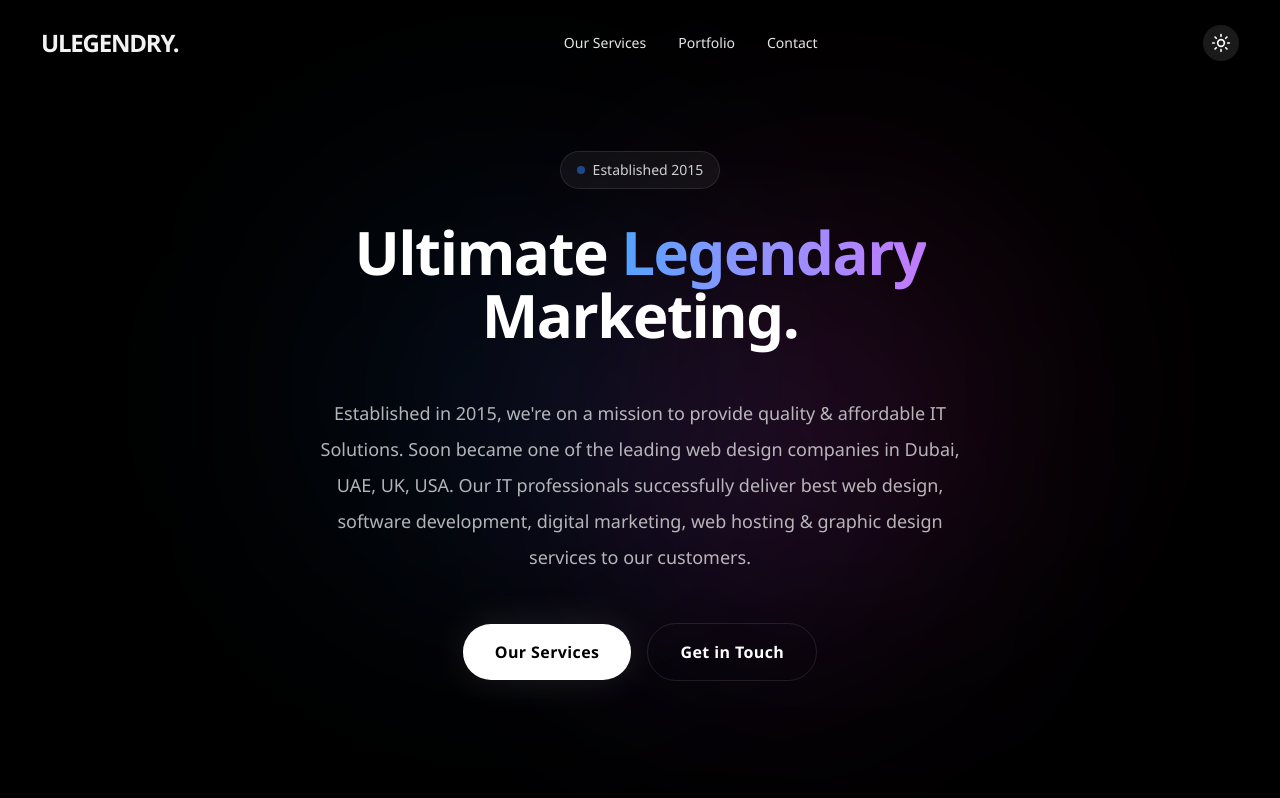
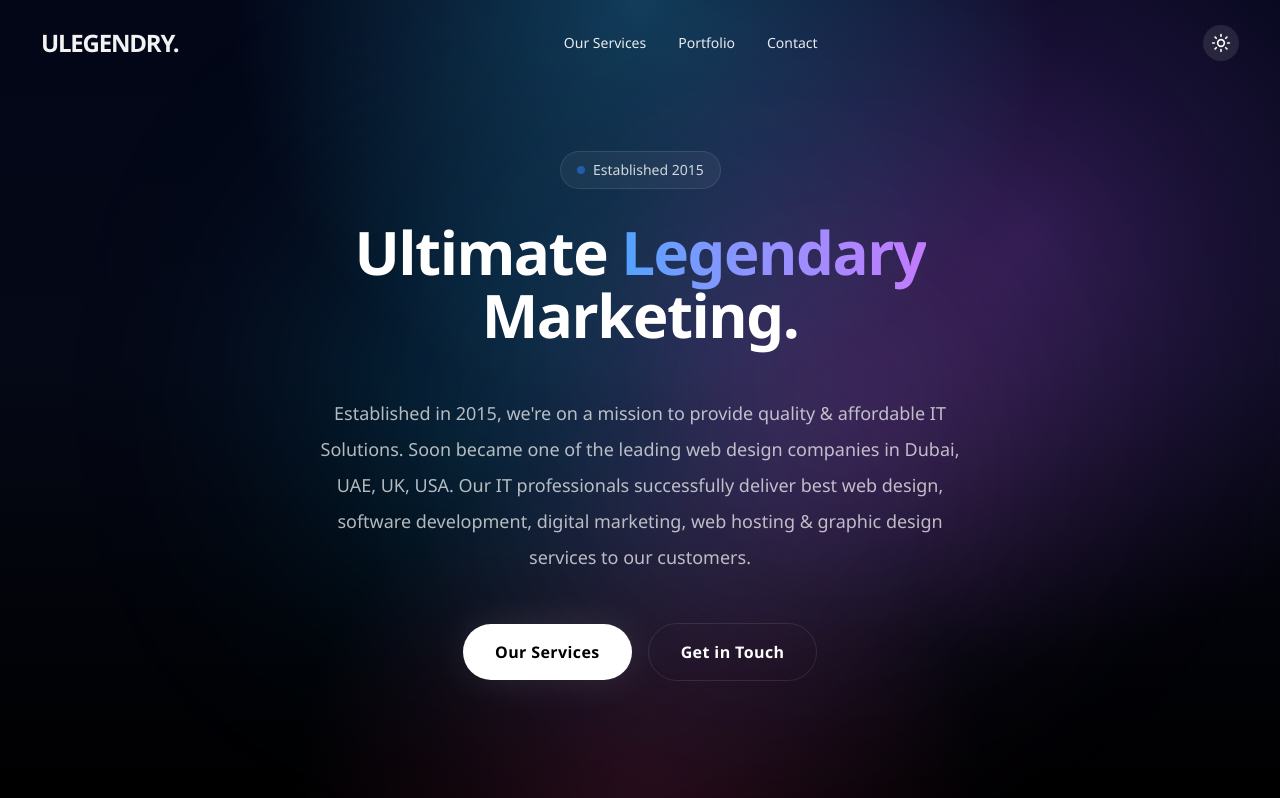
Before and after one commit to CapAswin/U_Legendry, a React (Vite) app: page / in a window 1280 px wide. Shown: the top 798 px of the page. Built offline with nearby package versions, Linux system fonts and the light colour scheme.

Commit message:
performance issue fix

```diff
--- a/src/components/Hero.tsx
+++ b/src/components/Hero.tsx
@@ -1,87 +1,46 @@
 "use client";
 
-import { motion, useScroll, useTransform } from "motion/react";
-import { useRef } from "react";
-
 /**
- * Hero section component with scroll-based parallax and entrance animations
- * Features animated background blobs and call-to-action buttons
+ * Hero section with compositor-friendly CSS animations only.
+ * This keeps the initial route off the heavy motion runtime path.
  */
 export function Hero() {
-  // Reference for the hero section to track scroll position
-  const heroSectionRef = useRef<HTMLElement>(null);
-
-  // Track scroll progress relative to this section
-  const { scrollYProgress } = useScroll({
-    target: heroSectionRef,
-    offset: ["start start", "end start"],
-  });
-
-  // Parallax effect: move content up as user scrolls
-  const parallaxY = useTransform(scrollYProgress, [0, 1], ["0%", "50%"]);
-
-  // Fade out effect as user scrolls down
-  const fadeOpacity = useTransform(scrollYProgress, [0, 1], [1, 0]);
-
   return (
     <section
       id="hero"
-      ref={heroSectionRef}
       className="relative min-h-screen flex items-center justify-center overflow-hidden bg-white dark:bg-black pt-10 sm:pt-8"
     >
-      <motion.div
-        style={{ y: parallaxY, opacity: fadeOpacity }}
-        className="relative z-10 flex flex-col items-center justify-center text-center px-5 sm:px-6 md:px-8 max-w-7xl mx-auto"
-      >
-        {/* Animated badge showing we're live/active */}
-        <motion.div
-          initial={{ opacity: 0, y: 20 }}
-          animate={{ opacity: 1, y: 0 }}
-          transition={{ duration: 0.8, ease: [0.16, 1, 0.3, 1] }}
-          className="inline-flex items-center rounded-full border border-black/10 dark:border-white/10 bg-black/5 dark:bg-white/5 px-3 sm:px-4 py-1 sm:py-2 text-xs sm:text-sm font-medium text-black/80 dark:text-white/80 mb-6 sm:mb-8 backdrop-blur-md"
-        >
+      <div
+        aria-hidden="true"
+        className="absolute inset-0 z-0 bg-[radial-gradient(circle_at_top,_rgba(59,130,246,0.16),_transparent_38%),radial-gradient(circle_at_80%_30%,_rgba(168,85,247,0.14),_transparent_34%),linear-gradient(180deg,_rgba(255,255,255,0.96)_0%,_rgba(239,246,255,0.92)_45%,_rgba(255,255,255,1)_100%)] dark:bg-[radial-gradient(circle_at_top,_rgba(56,189,248,0.3),_transparent_40%),radial-gradient(circle_at_80%_30%,_rgba(168,85,247,0.24),_transparent_36%),radial-gradient(circle_at_50%_100%,_rgba(236,72,153,0.16),_transparent_34%),linear-gradient(180deg,_#020617_0%,_#050816_45%,_#000000_100%)]"
+      />
+
+      <div className="hero-stage relative z-10 flex flex-col items-center justify-center text-center px-5 sm:px-6 md:px-8 max-w-7xl mx-auto">
+        <div className="hero-badge inline-flex items-center rounded-full border border-black/10 dark:border-white/10 bg-black/5 dark:bg-white/5 px-3 sm:px-4 py-1 sm:py-2 text-xs sm:text-sm font-medium text-black/80 dark:text-white/80 mb-6 sm:mb-8 backdrop-blur-md">
           <span className="flex h-2 w-2 rounded-full bg-blue-500 mr-2 animate-pulse"></span>
           Established 2015
-        </motion.div>
+        </div>
 
-        {/* Main headline with gradient text effect */}
-        <motion.h1
-          initial={{ opacity: 0, y: 40 }}
-          animate={{ opacity: 1, y: 0 }}
-          transition={{ duration: 1, delay: 0.1, ease: [0.16, 1, 0.3, 1] }}
-          className="text-3xl sm:text-4xl md:text-5xl lg:text-6xl xl:text-6xl 2xl:text-7xl font-bold tracking-tight text-black dark:text-white max-w-[92vw] sm:max-w-3xl leading-tight md:leading-[1.05] mb-4 sm:mb-6"
-        >
+        <h1 className="hero-title text-3xl sm:text-4xl md:text-5xl lg:text-6xl xl:text-6xl 2xl:text-7xl font-bold tracking-tight text-black dark:text-white max-w-[92vw] sm:max-w-3xl leading-tight md:leading-[1.05] mb-4 sm:mb-6">
           Ultimate{" "}
           <span className="text-transparent bg-clip-text bg-gradient-to-r from-blue-600 to-purple-600 dark:from-blue-400 dark:to-purple-400">
             Legendary
           </span>{" "}
           Marketing.
-        </motion.h1>
+        </h1>
 
-        {/* Subtitle describing our services */}
-        <motion.p
-          initial={{ opacity: 0, y: 20 }}
-          animate={{ opacity: 1, y: 0 }}
-          transition={{ duration: 1, delay: 0.2, ease: [0.16, 1, 0.3, 1] }}
-          className="mt-4 sm:mt-6 text-sm sm:text-base md:text-lg text-black/70 dark:text-white/70 max-w-[90vw] sm:max-w-2xl font-medium leading-relaxed md:leading-loose"
-        >
+        <p className="hero-copy mt-4 sm:mt-6 text-sm sm:text-base md:text-lg text-black/70 dark:text-white/70 max-w-[90vw] sm:max-w-2xl font-medium leading-relaxed md:leading-loose">
           Established in 2015, we're on a mission to provide quality &
           affordable IT Solutions. Soon became one of the leading web design
           companies in Dubai, UAE, UK, USA. Our IT professionals successfully
           deliver best web design, software development, digital marketing, web
           hosting & graphic design services to our customers.
-        </motion.p>
+        </p>
 
-        {/* Call-to-action buttons */}
-        <motion.div
-          initial={{ opacity: 0, scale: 0.9 }}
-          animate={{ opacity: 1, scale: 1 }}
-          transition={{ duration: 0.8, delay: 0.4, ease: [0.16, 1, 0.3, 1] }}
-          className="mt-8 sm:mt-10 md:mt-12 flex flex-col sm:flex-row items-center gap-3 sm:gap-4"
-        >
+        <div className="hero-actions mt-8 sm:mt-10 md:mt-12 flex flex-col sm:flex-row items-center gap-3 sm:gap-4">
           <a
             href="#services"
-            className="w-full sm:w-auto px-6 sm:px-8 py-3 sm:py-4 rounded-full bg-black dark:bg-white text-white dark:text-black font-semibold tracking-wide hover:scale-105 transition-transform duration-300 shadow-[0_0_40px_rgba(0,0,0,0.1)] dark:shadow-[0_0_40px_rgba(255,255,255,0.1)] text-sm sm:text-base"
+            className="w-full sm:w-auto px-6 sm:px-8 py-3 sm:py-4 rounded-full bg-black dark:bg-white text-white dark:text-black font-semibold tracking-wide hover:scale-105 transition-transform duration-300 shadow-[0_0_40px_rgba(0,0,0,0.1)] dark:shadow-[0_0_40px_rgba(255,255,255,0.1)] text-sm sm:text-base will-change-transform"
           >
             Our Services
           </a>
@@ -91,14 +50,13 @@ export function Hero() {
           >
             Get in Touch
           </a>
-        </motion.div>
-      </motion.div>
+        </div>
+      </div>
 
-      {/* Animated background blobs for visual interest */}
       <div className="absolute inset-0 z-0 overflow-hidden pointer-events-none">
-        <div className="absolute top-1/4 left-1/4 w-96 h-96 bg-blue-500/20 dark:bg-blue-500/10 rounded-full blur-[128px] mix-blend-multiply dark:mix-blend-screen animate-blob"></div>
-        <div className="absolute top-1/3 right-1/4 w-96 h-96 bg-purple-500/20 dark:bg-purple-500/10 rounded-full blur-[128px] mix-blend-multiply dark:mix-blend-screen animate-blob animation-delay-2000"></div>
-        <div className="absolute bottom-1/4 left-1/2 w-96 h-96 bg-pink-500/20 dark:bg-pink-500/10 rounded-full blur-[128px] mix-blend-multiply dark:mix-blend-screen animate-blob animation-delay-4000"></div>
+        <div className="absolute top-1/4 left-1/4 w-96 h-96 bg-blue-500/20 dark:bg-sky-400/20 rounded-full blur-[128px] mix-blend-multiply dark:mix-blend-screen animate-blob"></div>
+        <div className="absolute top-1/3 right-1/4 w-96 h-96 bg-purple-500/20 dark:bg-violet-400/18 rounded-full blur-[128px] mix-blend-multiply dark:mix-blend-screen animate-blob animation-delay-2000"></div>
+        <div className="absolute bottom-1/4 left-1/2 w-96 h-96 bg-pink-500/20 dark:bg-fuchsia-400/16 rounded-full blur-[128px] mix-blend-multiply dark:mix-blend-screen animate-blob animation-delay-4000"></div>
       </div>
     </section>
   );
--- a/src/index.css
+++ b/src/index.css
@@ -43,6 +43,28 @@
       transform: translateX(0);
     }
   }
+
+  @keyframes hero-fade-up {
+    0% {
+      opacity: 0;
+      transform: translate3d(0, 24px, 0) scale(0.98);
+    }
+    100% {
+      opacity: 1;
+      transform: translate3d(0, 0, 0) scale(1);
+    }
+  }
+
+  @keyframes navbar-enter {
+    0% {
+      opacity: 0;
+      transform: translate3d(0, -24px, 0);
+    }
+    100% {
+      opacity: 1;
+      transform: translate3d(0, 0, 0);
+    }
+  }
 }
 
 .animation-delay-2000 {
@@ -54,6 +76,28 @@
 
 .pause-on-hover:hover {
   animation-play-state: paused;
+}
+
+.hero-stage > * {
+  animation: hero-fade-up 0.7s cubic-bezier(0.16, 1, 0.3, 1) both;
+  will-change: transform, opacity;
+}
+
+.hero-stage > *:nth-child(2) {
+  animation-delay: 0.08s;
+}
+
+.hero-stage > *:nth-child(3) {
+  animation-delay: 0.16s;
+}
+
+.hero-stage > *:nth-child(4) {
+  animation-delay: 0.24s;
+}
+
+.navbar-enter {
+  animation: navbar-enter 0.55s cubic-bezier(0.22, 1, 0.36, 1) both;
+  will-change: transform, opacity;
 }
 
 /* Ultra-responsive utilities */
```
